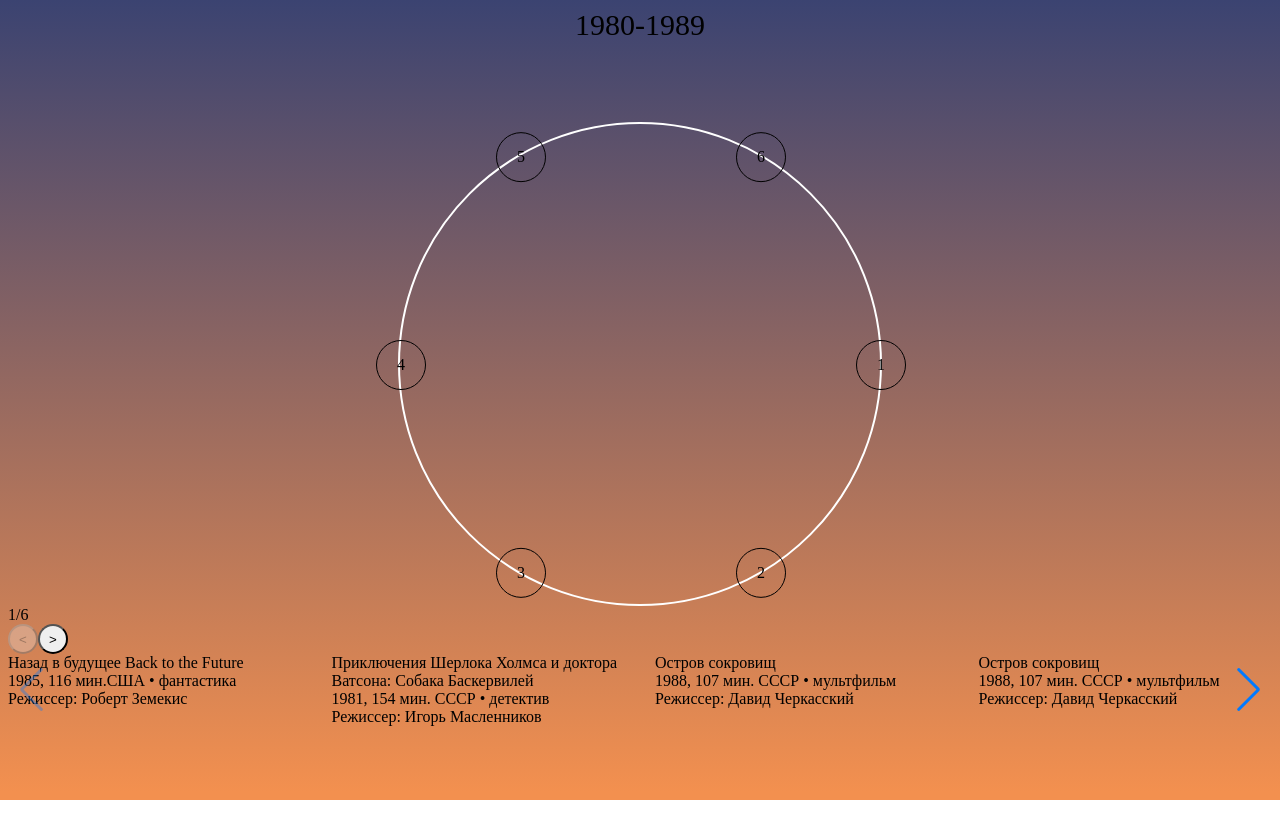
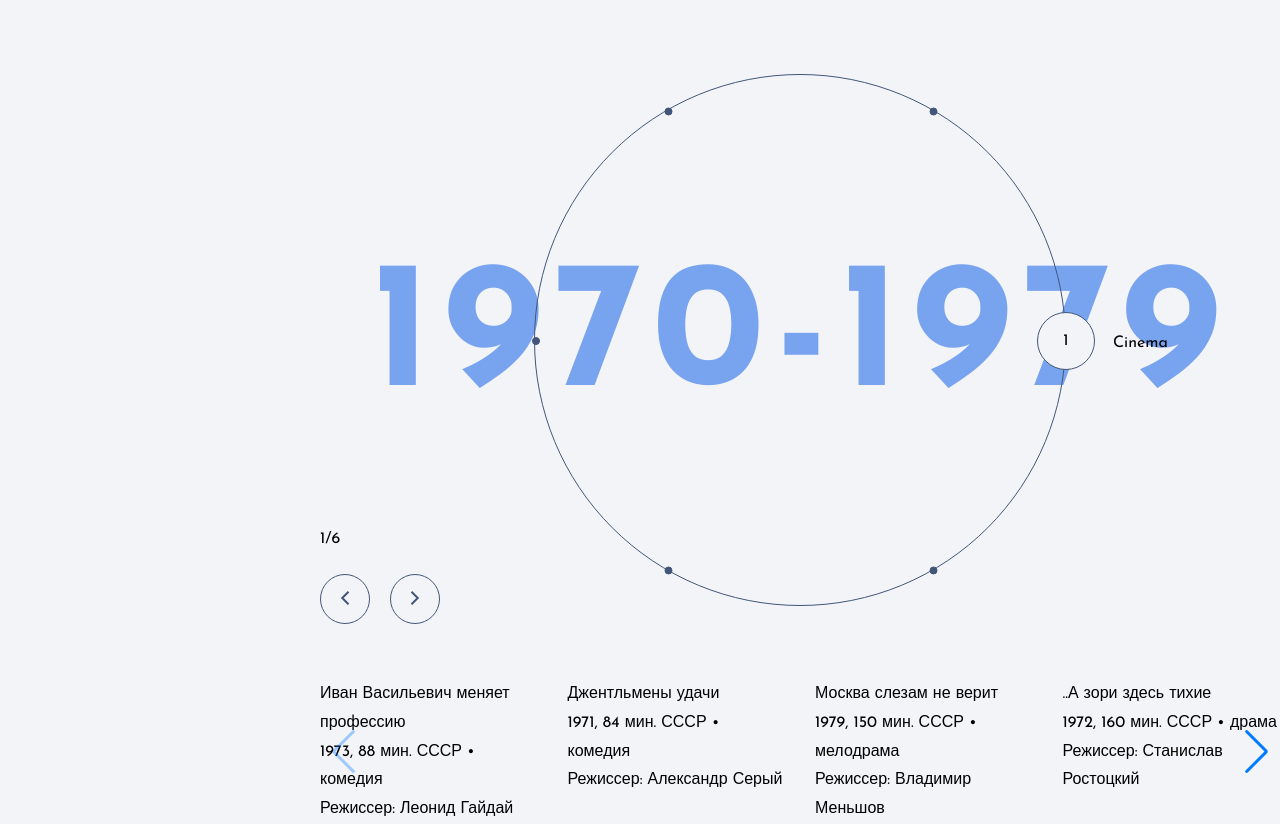
Before and after one commit to Iluxa91/historical_dates, a React app: page / in a window 1280 px wide. Before the commit the page ends 800 px from the top, so only its background shows below. Built offline with nearby package versions, Linux system fonts and the light colour scheme.

Commit message:
css refactoring

```diff
--- /dev/null
+++ b/src/common/style/variables.scss
@@ -0,0 +1,2 @@
+$primaryColor : #42567A;
+$bgColor : #f3f4f8;
--- a/src/components/App.scss
+++ b/src/components/App.scss
@@ -1,36 +1,78 @@
-@import "../common/mixins";
+@import "../common/style/mixins";
+@import "../common/style/variables";
 
 body {
-  background: rgb(59, 67, 113);
-  background: -moz-linear-gradient(top, rgba(59, 67, 113, 0.9) 0%, rgba(243, 144, 79, 0.9) 99%);
-  background: -webkit-linear-gradient(top, rgba(59, 67, 113, 0.9) 0%, rgba(243, 144, 79, 0.9) 99%);
-  background: linear-gradient(to bottom, rgba(59, 67, 113, 1) 0%, rgba(243, 144, 79, 1) 99%);
-  filter: progid:DXImageTransform.Microsoft.gradient(startColorstr='#3b4371', endColorstr='#f3904f', GradientType=0);
-  background-attachment: fixed;
+  background: $bgColor;
+  margin: 0;
+  font: 400 16px/1.8 'Josefin Sans', sans-serif;
+  .appBlock {
+    height: 100vh;
+    margin-left: 320px;
+    .advantages {
+      height: 85%;
+      position: relative;
+      .titleYear {
+        position: absolute;
+        top: 50%;
+        left: 50%;
+        transform: translate(-50%, -50%);
+        text-align: center;
+        font-size: 180px;
+        font-weight: 700;
+        letter-spacing: 10px;
+        color: #77a3ef;
+        white-space: nowrap;
       }
-
-.advantages {
-  .titleYear {
-    text-align: center;
-    font-size: 30px;
+      &-circle {
+        @include distribute-on-circle(6, 530px, 56px);
+        position: absolute;
+        left: 50%;
+        top: 50%;
+        transform: translate(-50%, -50%);
+        margin: 0;
+        border: 1px solid $primaryColor;
+        &__element {
+          .pointTitle {
+            position: absolute;
+            top: 30%;
+            left: 76px;
           }
-
-  &-circle {
-    @include distribute-on-circle(6, 30em, 3em);
-    margin: 5em auto 0;
-    border: 2px solid white;
-
-    &__element {
+          .passive {
+            min-height: 6px;
+            min-width: 6px;
+            height: 6px;
+            width: 6px;
+            border: 1px solid $primaryColor;
+            background: $primaryColor;
+            border-radius: 50%;
+            margin: 25px;
             div {
+              font-size: 0;
+            }
+            &:hover div {
+              font-size: 1rem;
+              transition: all 0.5s ease-in-out;
+            }
+          }
+          .active, .passive:hover {
             display: flex;
-        width: 3em;
-        height: 3em;
-        border: 1px solid;
+            position: relative;
+            min-width: 56px;
+            min-height: 56px;
+            width: 56px;
+            height: 56px;
+            border: 1px solid $primaryColor;
             border-radius: 50%;
             align-items: center;
             justify-content: center;
+            cursor: pointer;
+            margin: 0;
+            background: $bgColor;
+            transition: all 0.5s ease-in-out;
+          }
+        }
+      }
 
     }
   }
 }
-}
--- a/src/components/App.tsx
+++ b/src/components/App.tsx
@@ -7,13 +7,13 @@ import {dates} from "./"
 export type EventType = { title: string, description: string, director: string }
 
 export const App = () => {
-    const [year, setYear] = useState("1980-1989")
+    const [year, setYear] = useState("1970-1979")
     const onChangeEventHandler = (year: string) => {
         setYear(year)
     }
 
     return (
-        <div>
+        <div className={'appBlock'}>
             <Circle onChangeEventHandler={onChangeEventHandler} year={year}/>
             <Events events={dates[year]}/>
         </div>
--- a/src/components/Circle.module.scss
+++ b/src/components/Circle.module.scss
@@ -1,9 +1,14 @@
-
+@import "../common/style/variables";
 
 .button {
-  width: 30px;
-  height: 30px;
+  width: 50px;
+  height: 50px;
+  border: 1px solid $primaryColor;
+  color: $primaryColor;
+  background: $bgColor;
   border-radius: 50%;
   text-align: center;
-  cursor: pointer
+  cursor: pointer;
+  margin-right: 20px;
+  margin-top: 20px;
 }
--- a/src/components/Circle.tsx
+++ b/src/components/Circle.tsx
@@ -1,49 +1,68 @@
 import React from "react";
 // @ts-ignore
 import s from "./Circle.module.scss"
+// @ts-ignore
+import right from "../common/images/right.svg"
+// @ts-ignore
+import left from "../common/images/left.svg"
 
 type YearsType = {
-    [key:number]:string
+    [key: number]: string
 }
 const years: YearsType = {
-    1: "1980-1989",
-    2: "1990-1999",
-    3: "2000-2009",
-    4: "2010-2019"
+    1: "1970-1979",
+    2: "1980-1989",
+    3: "1990-1999",
+    4: "2000-2009",
+    5: "2010-2019",
+    6: "2020-2025",
 }
-const numbers = [1, 2, 3, 4, 5, 6]
+const points = [1, 2, 3, 4, 5, 6]
 
 type CirclePropsType = {
     onChangeEventHandler: (year: string) => void
     year: string
 }
+
 export const Circle: React.FC<CirclePropsType> = ({onChangeEventHandler, year}) => {
-    let currentYear = Object.entries(years).find(ind=>ind[1]===year)
+
+    let currentYear = Object.entries(years).find(ind => ind[1] === year)
+
     const setPage = (value: string) => {
-        if(value==='minus'&&year!==years[1]){
-            onChangeEventHandler(years[+currentYear[0]-1])
-        } else if (value==='plus'&&year!==years[4]){
-            onChangeEventHandler(years[+currentYear[0]+1])
+        if (value === "minus" && year !== years[1]) {
+            onChangeEventHandler(years[+currentYear[0] - 1])
+        } else if (value === "plus" && year !== years[6]) {
+            onChangeEventHandler(years[+currentYear[0] + 1])
         }
     }
     return (
-        <div className='advantages'>
-            <div className='titleYear'>{year}</div>
-            <ul className='advantages-circle'>
-            {numbers.map((n) =>
-                <li key={n} className="advantages-circle__element" >
-                    <div onClick={() => onChangeEventHandler(years[n])}>{n}</div>
-                </li>
-            )}
+        <div className="advantages">
+            <div className="titleYear">{year}</div>
+            <ul className="advantages-circle">
+                {points.map((p) =>
+                    <li onClick={() => onChangeEventHandler(years[p])}
+                        key={p}
+                        className="advantages-circle__element">
+                        {
+                            <div>
+                                <div className={
+                                    years[p] === currentYear[1] ? "active" : "passive"}>
+                                    <div>{p}</div>
+                                </div>
+                                {years[p] === currentYear[1] &&
+                                    <div className={"pointTitle"}>Cinema</div>}
+                            </div>
+                        }
+                    </li>
+                )}
             </ul>
-
-            <div> {+currentYear[0]}/{numbers.length}</div>
-            <button className={s.button} disabled={year===years[1]} onClick={()=>setPage('minus')}>{'<'}</button>
-            <button className={s.button} disabled={year===years[4]} onClick={()=>setPage('plus')}>{'>'}</button>
-            {/*<div className={s.logo} onClick={() => onChangeEventHandler(years[1])}>1</div>*/}
-            {/*<div onClick={() => onChangeEventHandler(years[2])}>2</div>*/}
-            {/*<div onClick={() => onChangeEventHandler(years[3])}>3</div>*/}
-            {/*<div onClick={() => onChangeEventHandler(years[4])}>4</div>*/}
+            <div style={{position: "absolute", bottom: '56px' }}>
+                <div> {+currentYear[0]}/{points.length}</div>
+                <button className={s.button} disabled={year === years[1]}
+                        onClick={() => setPage("minus")}><img src={left}/></button>
+                <button className={s.button} disabled={year === years[6]}
+                        onClick={() => setPage("plus")}><img src={right}/></button>
+            </div>
         </div>
     );
 };
--- a/src/components/index.ts
+++ b/src/components/index.ts
@@ -1,6 +1,38 @@
 import {EventType} from "./App";
 
 export const dates: { [key: string]: EventType[] } = {
+    ["1970-1979"]: [
+        {
+            title: `Иван Васильевич меняет профессию`,
+            description: `1973, 88 мин. СССР • комедия`,
+            director: `Леонид Гайдай`
+        },
+        {
+            title: `Джентльмены удачи`,
+            description: `1971, 84 мин. СССР • комедия`,
+            director: `Александр Серый`
+        },
+        {
+            title: `Москва слезам не верит`,
+            description: `1979, 150 мин. СССР • мелодрама`,
+            director: `Владимир Меньшов`
+        },
+        {
+            title: `..А зори здесь тихие`,
+            description: `1972, 160 мин. СССР • драма`,
+            director: `Станислав Ростоцкий`
+        },
+        {
+            title: `В бой идут одни «старики»`,
+            description: `1973, 87 мин. СССР • военный`,
+            director: `Леонид Быков`
+        },
+        {
+            title: `Крестный отец The Godfather`,
+            description: `1972, 175 мин. США • драма`,
+            director: `Фрэнсис Форд Коппола`
+        },
+    ],
     ["1980-1989"]: [
         {
             title: `Назад в будущее Back to the Future`,
@@ -123,5 +155,37 @@ export const dates: { [key: string]: EventType[] } = {
             description: `2019, 113 мин. Великобритания • криминал`,
             director: `Гай Ричи`
         },
-    ]
+    ],
+    ["2020-2025"]: [
+        {
+            title: `Зверопой 2 Sing 2`,
+            description: `2021, 110 мин. США • мультфильм`,
+            director: `Гарт Дженнингс`
+        },
+        {
+            title: `Душа Soul`,
+            description: `2020, 106 мин. США • мультфильм`,
+            director: `Пит Доктер`
+        },
+        {
+            title: `Подольские курсанты`,
+            description: `2020, 136 мин. Россия • военный`,
+            director: `Вадим Шмелев`
+        },
+        {
+            title: `Легенда о волках WolfWalkers`,
+            description: `2020, 103 мин. ИрландияЛюксембургФранция • мультфильм`,
+            director: `Томм Мур`
+        },
+        {
+            title: `Доктор Лиза`,
+            description: `2020, 120 мин. Россия • драма`,
+            director: `Оксана Карас`
+        },
+        {
+            title: `Её заветное желание Josee to Tora to Sakana-tachi`,
+            description: `2020, 99 мин. Япония • аниме`,
+            director: `Котаро Тамура`
+        },
+    ],
 }
--- a/src/index.html
+++ b/src/index.html
@@ -2,6 +2,7 @@
 <html lang="en">
 <head>
     <meta charset="UTF-8">
+    <link href="https://fonts.googleapis.com/css2?family=Josefin+Sans:wght@100;200;300;400;500;600;700&family=Open+Sans:wght@300;400;500;600;700&display=swap" rel="stylesheet">
     <title>Title</title>
 </head>
 <body>
```
Also changed, not shown: src/common/images/left.svg (added), src/common/images/right.svg (added), src/common/style/mixins.scss (renamed from src/common/mixins.scss). Lines whose indentation alone changed are shown as unchanged.
